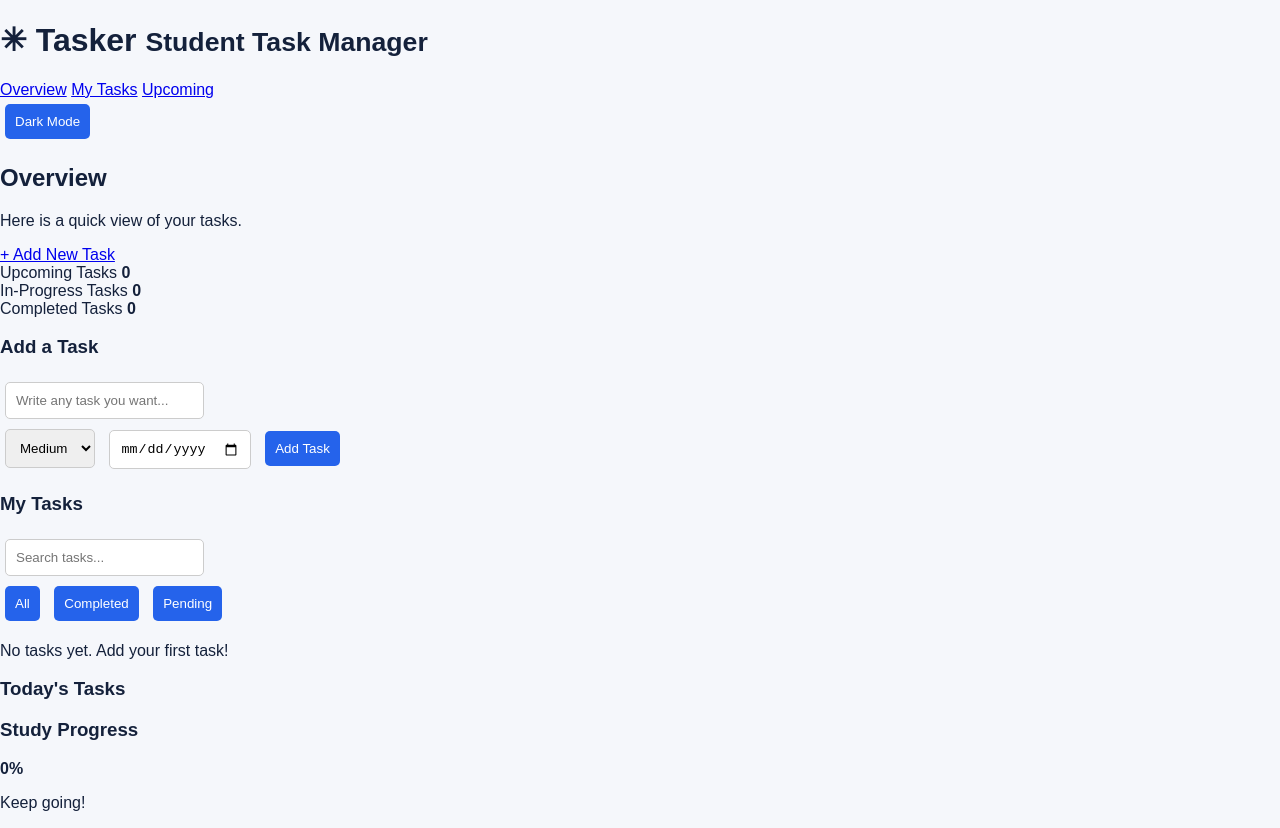
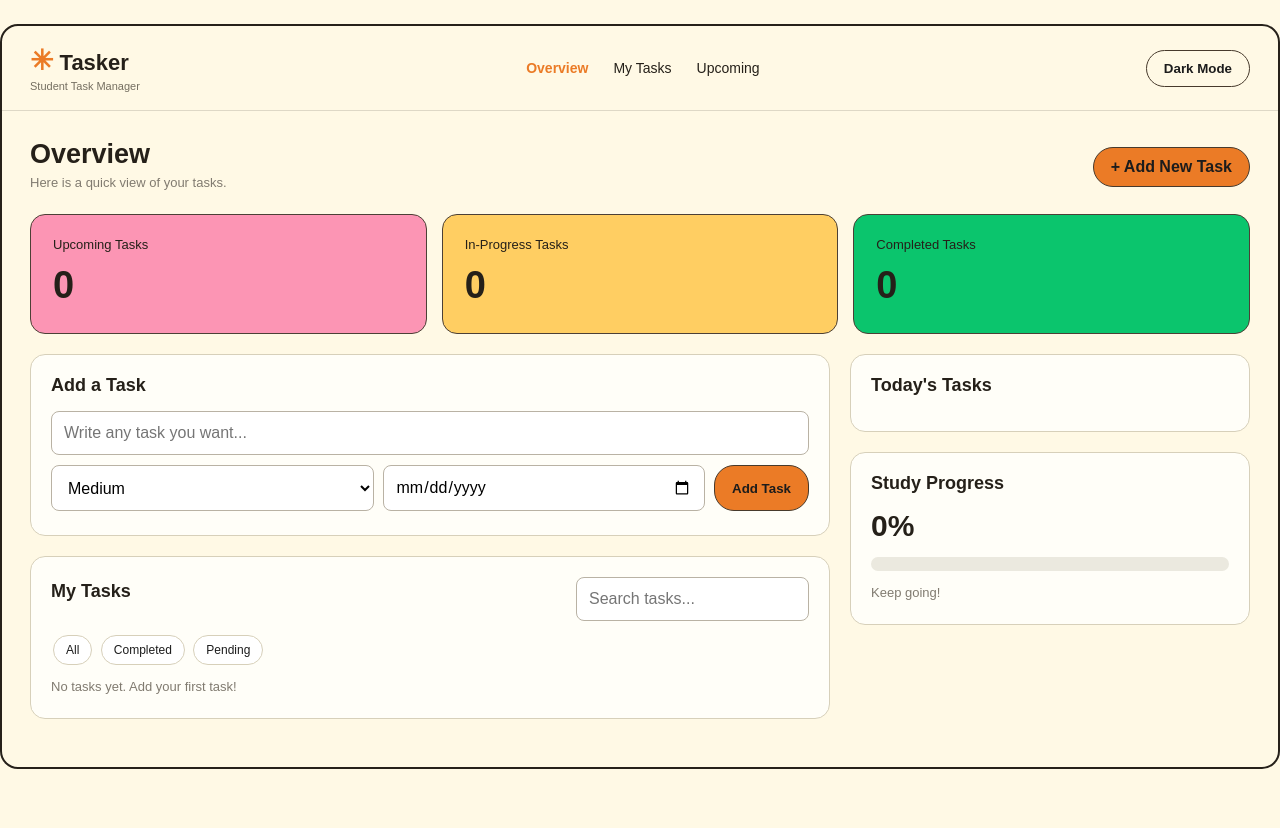
Before and after one commit to ebrahimalshaibani2005-afk/Student-Task-Manager, a plain HTML site: page index.html in a window 1280 px wide. After the commit the page ends 800 px from the top, so only its background shows below. Drawn offline with Linux system fonts and the light colour scheme.

Commit message:
Update CSS styles for app layout and design
Refactor CSS styles for improved layout and design.

```diff
--- a/style.css
+++ b/style.css
@@ -1,88 +1,328 @@
+
+* {
+    box-sizing: border-box;
+}
 
 body {
-    font-family: Arial;
-    background: #f5f7fb;
-    color: #14213b;
+    margin: 0;
+    background: #fff9e5;
+    color: #252019;
+    font-family: Arial, sans-serif;
+}
+
+.app {
+    max-width: 1300px;
+    margin: 24px auto;
+    background: #fff9e5;
+    border: 2px solid #26211a;
+    border-radius: 18px;
+    overflow: hidden;
+}
+
+.topbar {
+    display: flex;
+    align-items: center;
+    justify-content: space-between;
+    padding: 18px 28px;
+    border-bottom: 1px solid #ded8c6;
+    gap: 15px;
+}
+
+h1 {
+    margin: 0;
+    font-size: 22px;
+}
+
+h1 small {
+    display: block;
+    font-size: 11px;
+    font-weight: normal;
+    color: #756f61;
+    margin-top: 3px;
+}
+
+.sun {
+    color: #eb7b26;
+    font-size: 28px;
+}
+
+nav {
+    display: flex;
+    gap: 25px;
+}
+
+nav a {
+    text-decoration: none;
+    color: inherit;
+    font-size: 14px;
+}
+
+nav a:first-child {
+    color: #eb7b26;
+    font-weight: bold;
+}
+
+main {
+    padding: 28px;
+}
+
+.heading {
+    display: flex;
+    justify-content: space-between;
+    align-items: center;
+    gap: 15px;
+    margin-bottom: 20px;
+}
+
+h2 {
+    margin: 0 0 5px;
+    font-size: 27px;
+}
+
+h3 {
+    margin: 0 0 15px;
+    font-size: 18px;
+}
+
+p {
+    margin: 4px 0;
+}
+
+.heading p, .muted {
+    color: #817b70;
+    font-size: 13px;
+}
+
+button, .orange-button {
+    border: 1px solid #473a2c;
+    background: #eb7b26;
+    color: #1c1c1c;
+    font-weight: bold;
+    border-radius: 20px;
+    padding: 10px 17px;
+    cursor: pointer;
+    text-decoration: none;
+}
+
+button:hover, .orange-button:hover {
+    opacity: 0.85;
+}
+
+#themeBtn {
+    background: transparent;
+}
+
+/* Statistics Cards */
+.stats {
+    display: grid;
+    grid-template-columns: repeat(3, 1fr);
+    gap: 15px;
+    margin-bottom: 20px;
+}
+
+.stat {
+    padding: 22px;
+    border: 1px solid #4c4036;
+    border-radius: 15px;
+    min-height: 120px;
+}
+
+.stat span {
+    display: block;
+    font-size: 13px;
+}
+
+.stat strong {
+    display: block;
+    font-size: 38px;
+    margin-top: 12px;
+}
+
+.pink {
+    background: #fc95b4;
+}
+
+.yellow {
+    background: #ffce62;
+}
+
+.green {
+    background: #0bc56d;
+}
+
+/* Main Sections */
+.columns {
+    display: grid;
+    grid-template-columns: 2fr 1fr;
+    gap: 20px;
+}
+
+.workspace, aside {
+    min-width: 0;
+}
+
+.panel {
+    background: #fffef8;
+    border: 1px solid #d7d0ba;
+    border-radius: 15px;
+    padding: 20px;
+    margin-bottom: 20px;
+}
+
+input, select {
+    border: 1px solid #b9b2a4;
+    background: white;
+    border-radius: 8px;
+    padding: 12px;
+    font: inherit;
+    max-width: 100%;
+}
+
+#taskInput {
+    width: 100%;
+    margin-bottom: 10px;
+}
+
+.form-row {
+    display: flex;
+    flex-wrap: wrap;
+    gap: 9px;
+}
+
+.form-row select, .form-row input {
+    flex: 1;
+}
+
+.error {
+    color: #b62222;
+    font-size: 13px;
+}
+
+.section-head {
+    display: flex;
+    align-items: center;
+    justify-content: space-between;
+    gap: 10px;
+}
+
+.filters {
+    margin: 12px 0;
+}
+
+.filters button, .actions button {
+    background: white;
+    border-color: #d7d0ba;
+    font-weight: normal;
+    margin: 2px;
+    padding: 7px 12px;
+    font-size: 12px;
+}
+
+/* Task List */
+#taskList, .small-list {
+    list-style: none;
+    padding: 0;
     margin: 0;
 }
 
-.container {
+#taskList li {
     background: white;
-    max-width: 850px;
-    margin: 30px auto;
-    padding: 20px;
+    border: 1px solid #eee4d2;
+    padding: 13px;
     border-radius: 10px;
+    margin: 10px 0;
 }
 
-h1 {
-    color: #14213b;
+.task-label {
+    display: block;
+    font-weight: bold;
+    overflow-wrap: anywhere;
 }
 
-input, select {
-    padding: 10px;
-    margin: 5px;
-    border: 1px solid #ccc;
-    border-radius: 5px;
+#taskList li small {
+    display: block;
+    color: #817b70;
+    margin: 5px 0;
 }
 
-button {
-    background: #2563eb;
-    color: white;
-    border: none;
-    padding: 10px;
-    margin: 5px;
-    border-radius: 5px;
-    cursor: pointer;
+#taskList .finished .task-label {
+    text-decoration: line-through;
+    color: gray;
 }
 
-button:hover {
-    background: #1d4ed8;
+.small-list li {
+    border-bottom: 1px solid #e7e0ce;
+    padding: 10px 0;
 }
 
-ul {
-    padding: 0;
-    list-style: none;
+/* Progress */
+.progress-number {
+    font-size: 30px;
 }
 
-li {
-    padding: 12px;
-    margin: 10px 0;
-    background: #edf2f7;
-    border-radius: 5px;
+.progress {
+    background: #ebe9df;
+    border-radius: 30px;
+    height: 14px;
+    overflow: hidden;
+    margin: 14px 0;
 }
 
-li span {
-    display: block;
-    margin-bottom: 10px;
+#progressBar {
+    background: #0bc56d;
+    height: 100%;
+    width: 0;
 }
 
-#error {
-    color: red;
+/* Dark Mode */
+body.dark {
+    background: #1a1a1a;
 }
 
-.dark {
-    background: #121826;
+.dark .app {
+    background: #292b30;
     color: white;
 }
 
-.dark .container {
-    background: #1e293b;
-}
-
-.dark h1 {
+.dark .panel {
+    background: #373941;
     color: white;
 }
 
-.dark li {
-    background: #334155;
+.dark #taskList li {
+    background: #474953;
+    color: white;
 }
 
-@media (max-width: 768px) {
-    .container {
-        margin: 10px;
+/* Mobile Design */
+@media (max-width: 760px) {
+    .app {
+        margin: 0;
+        border: 0;
+        border-radius: 0;
     }
 
-    input, select {
-        max-width: 90%;
+    .topbar, .heading, .section-head {
+        flex-wrap: wrap;
+    }
+
+    nav {
+        gap: 12px;
+    }
+
+    main {
+        padding: 15px;
+    }
+
+    .stats {
+        grid-template-columns: 1fr;
+    }
+
+    .columns {
+        grid-template-columns: 1fr;
+    }
+
+    .form-row {
+        flex-direction: column;
     }
 }
```
